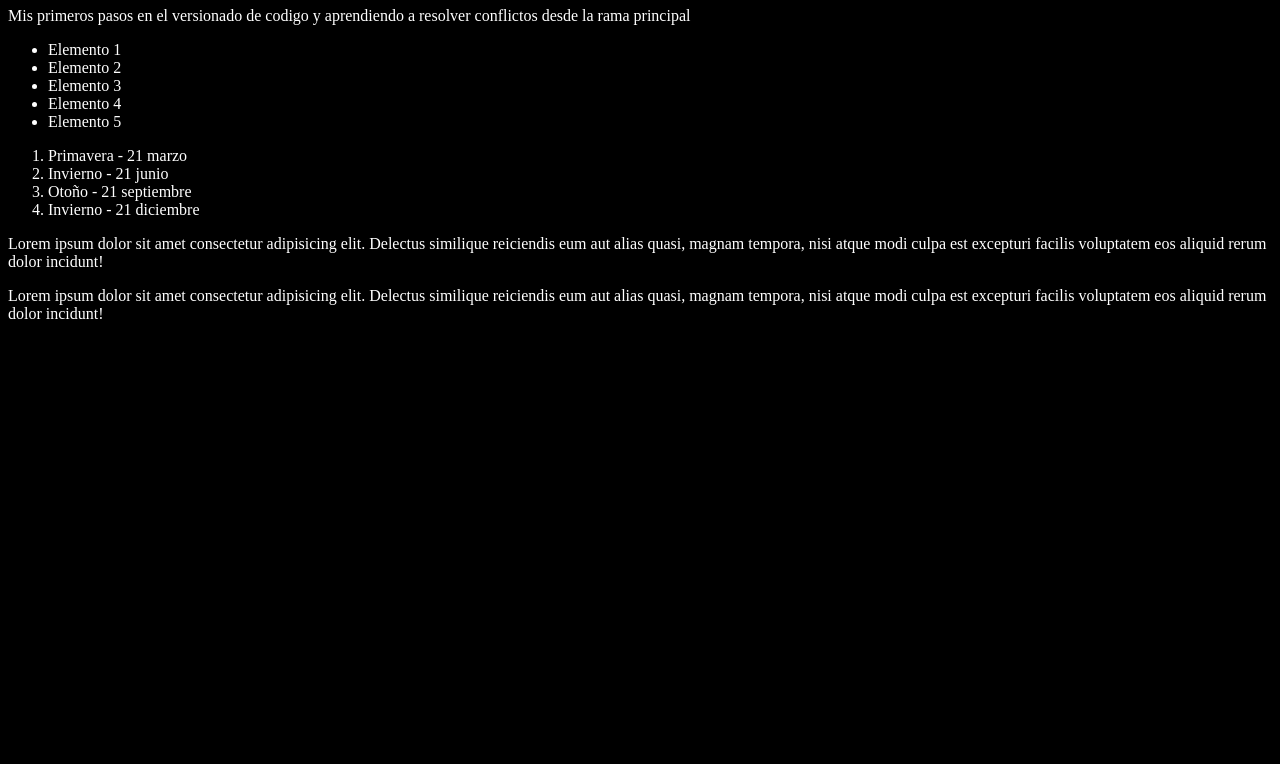
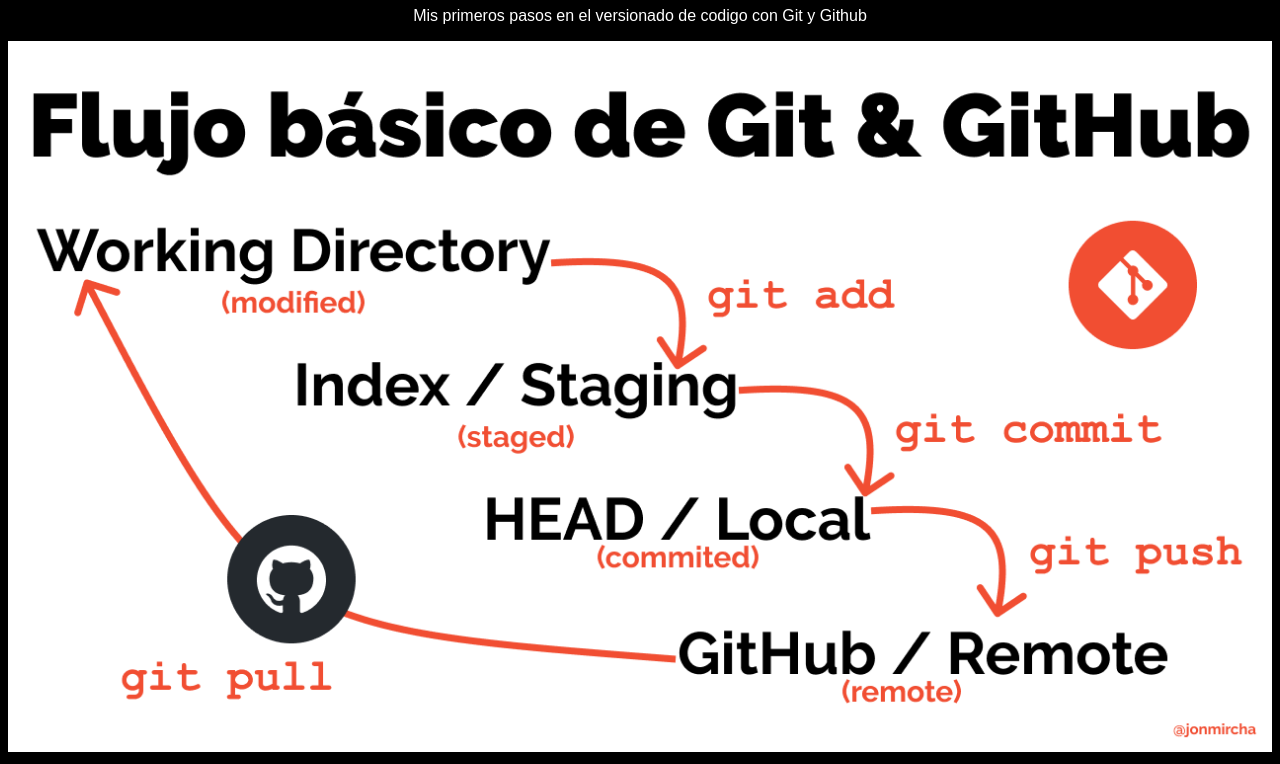
Before and after one commit to nesscode80/curso-git-jonMircha, a plain HTML site: page index.html in a window 1280 px wide. Shown: the part 73-837 px from the top of the page. Before the commit the page ends 800 px from the top, so only its background shows below. Drawn offline with Linux system fonts and the light colour scheme.

Commit message:
Agregando img flujo git

```diff
--- a/index.html
+++ b/index.html
@@ -12,28 +12,11 @@
 <body>
   <h1>Aprendiendo GIT</h1>
 
-  <p>Mis primeros pasos en el versionado de codigo y aprendiendo a resolver conflictos desde la rama principal</p>
-  <ul>
-    <li>Elemento 1</li>
-    <li>Elemento 2</li>
-    <li>Elemento 3</li>
-    <li>Elemento 4</li>
-    <li>Elemento 5</li>
-  </ul>
-  <ol>
-    <li>Primavera - 21 marzo</li>
-    <li>Invierno - 21 junio</li>
-    <li>Otoño - 21 septiembre</li>
-    <li>Invierno - 21 diciembre</li>
-  </ol>
-  <p>
-    Lorem ipsum dolor sit amet consectetur adipisicing elit. Delectus similique reiciendis eum aut alias quasi, magnam
-    tempora, nisi atque modi culpa est excepturi facilis voluptatem eos aliquid rerum dolor incidunt!
-  </p>
-  <p>
-    Lorem ipsum dolor sit amet consectetur adipisicing elit. Delectus similique reiciendis eum aut alias quasi, magnam
-    tempora, nisi atque modi culpa est excepturi facilis voluptatem eos aliquid rerum dolor incidunt!
-  </p>
+  <p>Mis primeros pasos en el versionado de codigo con Git y Github</p>
+
+
+
+  <img src="/git-flow.png" alt="flujo basico git">
   <script src="index.js"></script>
 </body>
 
--- a/style.css
+++ b/style.css
@@ -1,4 +1,10 @@
 html {
   background-color: black;
   color: white;
+  font-family: sans-serif;
+  text-align: center;
 }
+
+img {
+  max-width: 100%;
+}
```
